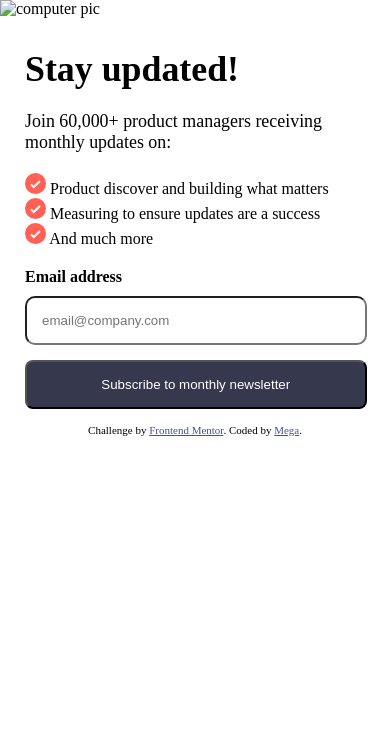
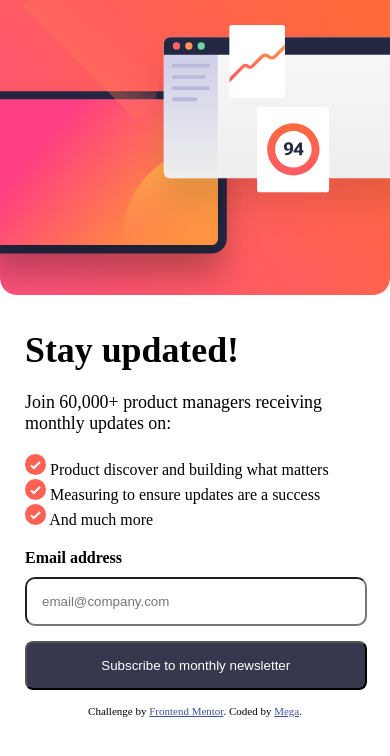
Before and after one commit to mega7899/Newspaper-Site, a plain HTML site: page Webpage/signing up/index.html in a window 390 px wide. Drawn offline with Linux system fonts and the light colour scheme; files whose address does not match are found by name.

Commit message:
Update index.html

```diff
--- a/Webpage/signing up/index.html
+++ b/Webpage/signing up/index.html
@@ -30,7 +30,7 @@
     <main class="container">
       <div class="news__assets">
         <img
-          src="/Practice Code/Newsletter Sign-Up Page/assets/images/illustration-sign-up-mobile.svg"
+          src="illustration-sign-up-mobile.svg"
           alt="computer pic"
           id="news__pic"
         />
```
